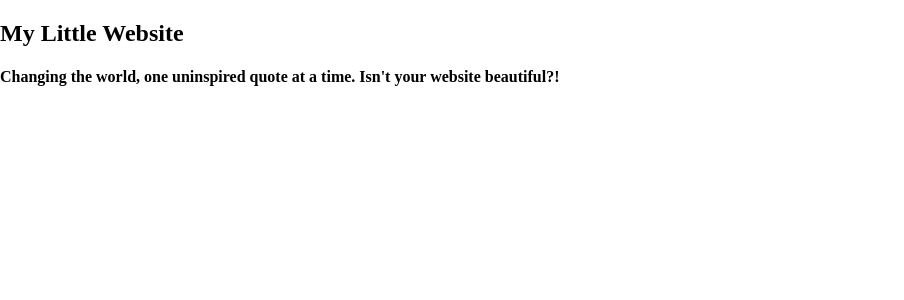
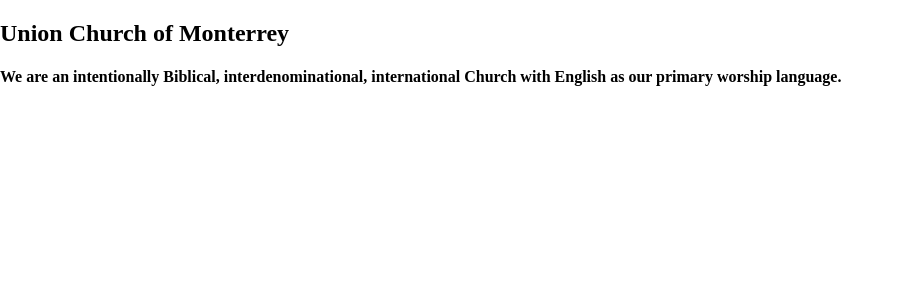
Before and after one commit to gogvale/UnionChurch, a Jekyll site: the page built from index.html, in a window 1280 px wide. Shown: the top 300 px of the page, without its empty margins (0-904 px from the left). Built offline with Jekyll 4.4.1, drawn with Linux system fonts in a browser that asks for light colours; part of the change alters nothing that is shown.

```diff
--- a/_config.yml
+++ b/_config.yml
@@ -1,19 +1,20 @@
 # Site settings
-title: My Little Website
-tagline: "Changing the world, one uninspired quote at a time"
+title: Union Church of Monterrey
+tagline: >-
+  We are an intentionally Biblical, interdenominational, international Church with English as our primary worship language.
 url: "http://yourwebsite.com" # The base hostname & protocol for your site. Use it if you need absolute URL's
 
 # Social
 socialimg: /img/social.jpg # be sure to change this image
-facebook: fbusername
-twitter: twusername
-github: ghusername
-googleplus: gusername
-instagram: igusername
+facebook: UnionChurchMonterrey
+twitter:
+github: gogvale
+googleplus:
+instagram: union-church-of-monterrey
 
 # Contact
-phone: "916-276-1044" # This is my real number. You should text me.
-email: "hello@garrettboatman.com" # This is my real email address. Please don't email me.
+phone: +52 81 8346 0541
+email: unionchurchmty@gmail.com
 
 # Use this for production
 #sass:
--- a/_includes/head.html
+++ b/_includes/head.html
@@ -1,36 +1,64 @@
 <head>
-	<meta charset="utf-8">
-	<meta http-equiv="X-UA-Compatible" content="IE=edge">
-	<meta name="viewport" content="width=device-width, initial-scale=1">
+  <meta charset="utf-8" />
+  <meta http-equiv="X-UA-Compatible" content="IE=edge" />
+  <meta name="viewport" content="width=device-width, initial-scale=1" />
 
   <!-- Plain Description -->
-	<title>{{ site.title }}</title>
-	<meta name="description" content="{% if page.excerpt %}{{page.excerpt}}{% else %}{{site.tagline}}{% endif %}">
-	<link rel="icon" type="image/png" href="/favicon.png">
+  <title>
+    {%if page.title %} {{page.title}} | {% endif %}{{ site.title }}
+  </title>
+  <meta
+    name="description"
+    content="{% if page.excerpt %}{{page.excerpt}}{% else %}{{site.tagline}}{% endif %}"
+  />
+  <link rel="icon" type="image/png" href="/favicon.png" />
 
   <!-- Google+ -->
-	<link rel="publisher" href="https://plus.google.com/{{site.googleplus}}"/>
-	<meta itemprop="name" content="{% if page.fulltitle %}{{page.fulltitle}}{% else %}{{page.title}} | {{ site.title }} {% endif %}">
-	<meta itemprop="description" content="{% if page.excerpt %}{{page.excerpt}}{% else %}{{site.tagline}}{% endif %}">
-	<meta itemprop="image" content="{% if page.image %}{{site.url}}{{page.image}}{% else %}{{site.url}}{{site.socialimg}}{% endif %}">
+  <link rel="publisher" href="https://plus.google.com/{{site.googleplus}}" />
+  <meta
+    itemprop="name"
+    content="{% if page.fulltitle %}{{page.fulltitle}}{% else %}{{page.title}} | {{ site.title }} {% endif %}"
+  />
+  <meta
+    itemprop="description"
+    content="{% if page.excerpt %}{{page.excerpt}}{% else %}{{site.tagline}}{% endif %}"
+  />
+  <meta
+    itemprop="image"
+    content="{% if page.image %}{{site.url}}{{page.image}}{% else %}{{site.url}}{{site.socialimg}}{% endif %}"
+  />
 
   <!-- Facebook -->
-	<meta property="og:type" content="website"/>
-	<meta property="og:title" content="{% if page.fulltitle %}{{page.fulltitle}}{% else %}{{page.title}} | {{ site.title }} {% endif %}"/>
-	<meta property="og:description" content="{% if page.excerpt %}{{page.excerpt}}{% else %}{{site.tagline}}{% endif %}"/>
-	<meta property="og:image" content="{% if page.image %}{{site.url}}{{page.image}}{% else %}{{site.url}}{{site.socialimg}}{% endif %}"/>
-	<meta property="og:url" content="{{site.url}}{{page.url}}"/>
-	<meta property="og:site_name" content="{{ site.title }} "/>
+  <meta property="og:type" content="website" />
+  <meta
+    property="og:title"
+    content="{% if page.fulltitle %}{{page.fulltitle}}{% else %}{{page.title}} | {{ site.title }} {% endif %}"
+  />
+  <meta
+    property="og:description"
+    content="{% if page.excerpt %}{{page.excerpt}}{% else %}{{site.tagline}}{% endif %}"
+  />
+  <meta
+    property="og:image"
+    content="{% if page.image %}{{site.url}}{{page.image}}{% else %}{{site.url}}{{site.socialimg}}{% endif %}"
+  />
+  <meta property="og:url" content="{{site.url}}{{page.url}}" />
+  <meta property="og:site_name" content="{{ site.title }} " />
 
   <!-- Twitter -->
-	<meta name="twitter:card" content="summary">
-	<meta name="twitter:title" content="{% if page.fulltitle %}{{page.fulltitle}}{% else %}{{page.title}} | {{ site.title }} {% endif %}">
-	<meta name="twitter:description" content="{% if page.excerpt %}{{page.excerpt}}{% else %}{{site.tagline}}{% endif %}">
-	<meta name="twitter:image" content="{{site.url}}{{site.socialimg}}">
-	<meta name="twitter:url" content="{{site.url}}{{page.url}}">
+  <meta name="twitter:card" content="summary" />
+  <meta
+    name="twitter:title"
+    content="{% if page.fulltitle %}{{page.fulltitle}}{% else %}{{page.title}} | {{ site.title }} {% endif %}"
+  />
+  <meta
+    name="twitter:description"
+    content="{% if page.excerpt %}{{page.excerpt}}{% else %}{{site.tagline}}{% endif %}"
+  />
+  <meta name="twitter:image" content="{{site.url}}{{site.socialimg}}" />
+  <meta name="twitter:url" content="{{site.url}}{{page.url}}" />
 
   <!-- CSS & fonts -->
-	<link rel="stylesheet" href="css/app.css">
+  <link rel="stylesheet" href="css/app.css" />
   <!-- Put your fonts here -->
-
 </head>
--- a/index.html
+++ b/index.html
@@ -1,14 +1,13 @@
 ---
 layout: default
 title: "Home Page"
-fulltitle: "My New Website | Update Coming August 2004"
 excerpt: This is the greatest website on earth. Share! Like! Subscribe! I'm dead inside!
 ---
+
 <!-- fulltitle: This overrides the default page title, which is "{{page.tite}} | {{site.title}}" -->
 <!-- excerpt: If this isn't set, it'll pull your {{site.tagline}} for meta description-->
 
-
 <section>
   <h1>{{site.title}}</h1>
-  <h4>{{site.tagline}}. Isn't your website beautiful?!</h4>
+  <h4>{{site.tagline}}</h4>
 </section>
```
Lines whose indentation alone changed are shown as unchanged.
